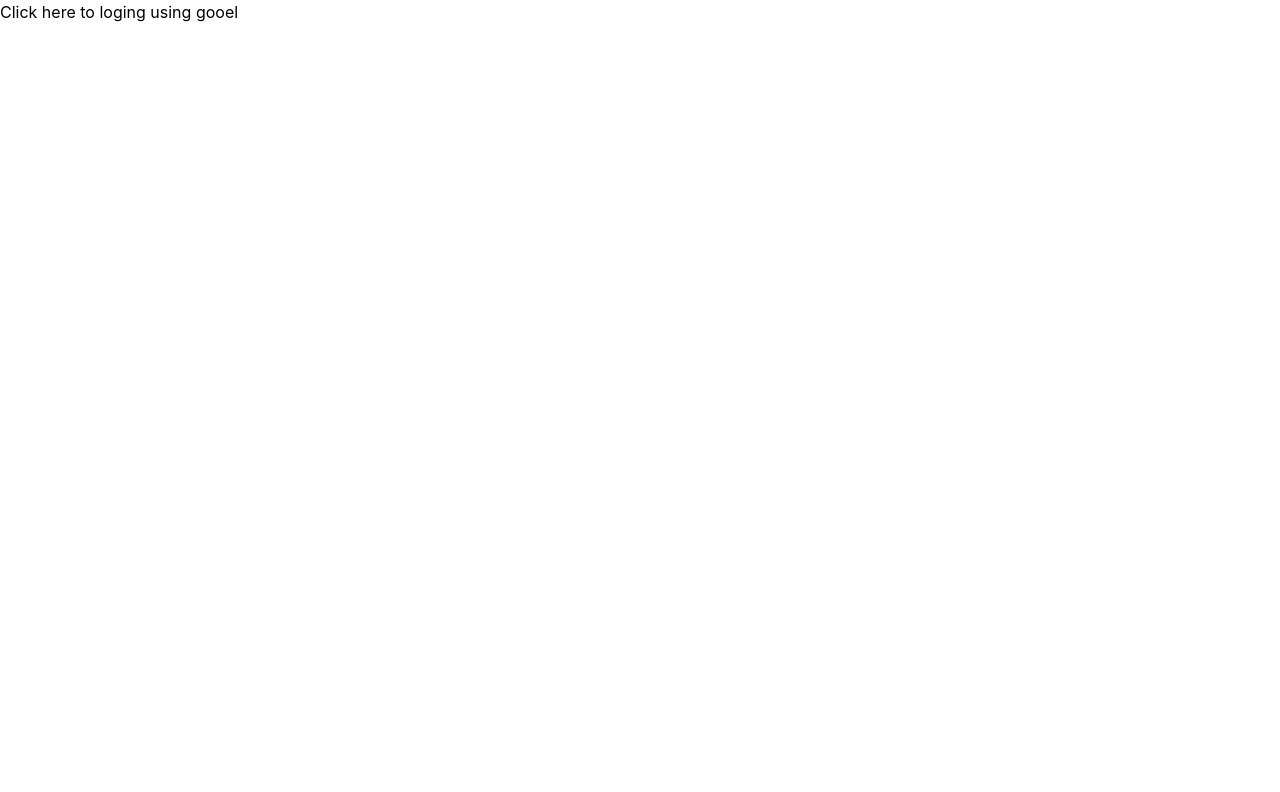
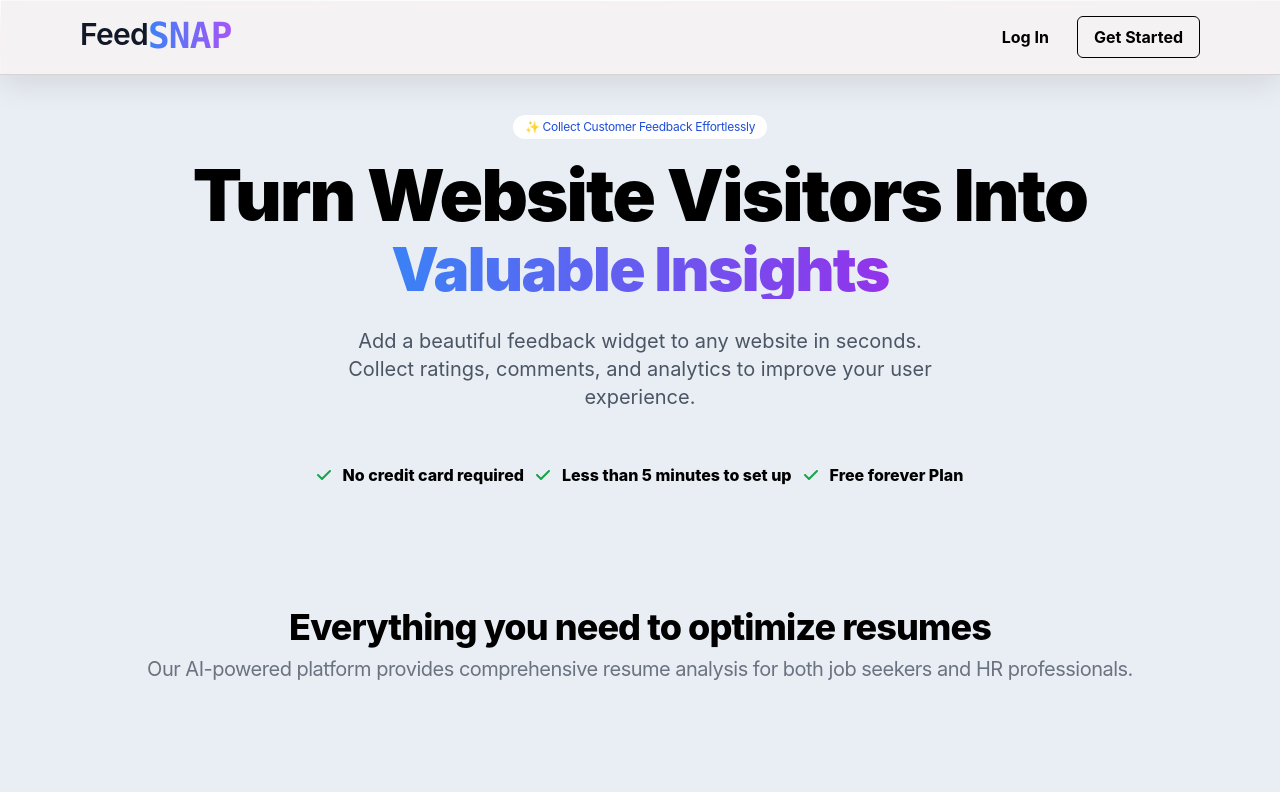
Before and after one commit to SnakeBoss7/feedSnap, a React (Create React App) app in the folder client/: page / in a window 1280 px wide. Shown: the top 792 px of the page. Built offline with nearby package versions, Linux system fonts and the light colour scheme; no server answers.

Commit message:
made basic home page

```diff
--- a/client/package.json
+++ b/client/package.json
@@ -3,6 +3,11 @@
   "version": "0.1.0",
   "private": true,
   "dependencies": {
+    "@fortawesome/fontawesome-svg-core": "^6.7.2",
+    "@fortawesome/free-brands-svg-icons": "^6.7.2",
+    "@fortawesome/free-regular-svg-icons": "^6.7.2",
+    "@fortawesome/free-solid-svg-icons": "^6.7.2",
+    "@fortawesome/react-fontawesome": "^0.2.2",
     "@testing-library/dom": "^10.4.0",
     "@testing-library/jest-dom": "^6.6.3",
     "@testing-library/react": "^16.3.0",
@@ -11,6 +16,7 @@
     "firebase": "^11.10.0",
     "react": "^19.1.0",
     "react-dom": "^19.1.0",
+    "react-router-dom": "^7.6.3",
     "react-scripts": "^5.0.1",
     "web-vitals": "^2.1.4"
   },
--- a/client/src/App.css
+++ b/client/src/App.css
@@ -40,3 +40,53 @@
     transform: rotate(360deg);
   }
 }
+
+.glass-card {
+
+    position: sticky;
+    top: 0;
+    overflow: hidden;
+  /* width: 240px; */
+  /* height: 360px; */
+  background: rgba(255, 244, 244, 0.562);
+  backdrop-filter: blur(5px);
+  -webkit-backdrop-filter: blur(5px);
+  /* border-radius: 20px; */
+  border-bottom: 1px solid rgba(187, 187, 187, 0.562);
+  box-shadow:
+    0 8px 32px rgba(0, 0, 0, 0.1),
+    inset 0 1px 0 rgba(255, 255, 255, 0.5),
+    inset 0 -1px 0 rgba(255, 255, 255, 0.1),
+    inset 0 0 0px 0px rgba(255, 255, 255, 0);
+    z-index: 9000000;
+}
+
+.glass-card::before {
+  content: '';
+  position: absolute;
+  top: 0;
+  left: 0;
+  right: 0;
+  height: 1px;
+  background: linear-gradient(
+    90deg,
+    transparent,
+    rgba(255, 255, 255, 0.8),
+    transparent
+  );
+}
+
+.glass-card::after {
+  content: '';
+  position: absolute;
+  top: 0;
+  left: 0;
+  width: 1px;
+  height: 100%;
+  background: linear-gradient(
+    180deg,
+    rgba(255, 255, 255, 0.8),
+    transparent,
+    rgba(255, 255, 255, 0.3)
+  );
+}
--- a/client/src/App.jsx
+++ b/client/src/App.jsx
@@ -1,10 +1,18 @@
 import logo from './logo.svg';
 import './App.css';
-import { Login } from './pages/login';
+import { Login } from './pages/login/index';
+import { Home } from './pages/landing/index';
+import { BrowserRouter, Route, Routes } from "react-router-dom";
 function App() {
 
   return (
-    <Login />
+    <BrowserRouter>
+      <Routes>
+        <Route path='/' element={<Home/>}/>
+        <Route path="/login" element={<Login />} />
+        <Route path="/dashboard" element={<Login />} />
+      </Routes>
+    </BrowserRouter>
   );
 }
 
--- /dev/null
+++ b/client/src/components/header/index.jsx
@@ -0,0 +1,83 @@
+import React, { useState } from "react";
+import { useEffect } from "react";
+import { Link } from "react-router-dom";
+// import { FaUsers,FaPagelines } from 'react-icons/fa';
+import { FontAwesomeIcon } from '@fortawesome/react-fontawesome';
+import { faMagic, faFileAlt, faUsers } from '@fortawesome/free-solid-svg-icons';
+
+export default function Header({ pages, links, icons }) {
+  const [isMenuOpen, setIsMenuOpen] = useState(false);
+  const [show, setShow] = useState(true);
+  const [lastScrollY, setLastScrollY] = useState(0);
+  const color = [
+    "bg-blue-600",
+    "bg-green-600",
+    "bg-purple-600",
+    "bg-orange-600",
+  ];
+  const toggleNav = () => {
+    console.log("hello");
+    setIsMenuOpen((prev) => !prev);
+  };
+  useEffect(() => {
+    const handleSize = () => {
+      if (window.innerWidth > 1024) {
+        setIsMenuOpen(false);
+      }
+    };
+    window.addEventListener("resize", handleSize);
+    return () => window.removeEventListener("resize", handleSize);
+  }, []);
+
+  useEffect(() => {
+    const handleScroll = () => {
+      if (isMenuOpen) {
+        setShow(true);
+        return;
+      }
+      if (typeof window !== "undefined") {
+        if (window.scrollY > lastScrollY && show) {
+          setShow(false);
+        } else if (window.scrollY < lastScrollY && !show) {
+          setShow(true);
+        }
+        setLastScrollY(window.scrollY);
+      }
+    };
+    window.addEventListener("scroll", handleScroll);
+    return () => {
+      window.removeEventListener("scroll", handleScroll);
+    };
+  }, [isMenuOpen, show, lastScrollY]);
+
+  return (
+    <header
+      className={`w-full transition-all duration-300 md:px-20 items-center p-4 glass-card border-b-1 ${
+        show ? "translate-y-0" : "translate-y-[-100px]"
+      }  border-black-600 flex flex-col ${isMenuOpen ? "h-[100vh]" : ""} `}>
+      <div className=" mx-auto container w-full flex justify-between ">
+        <div className="left text-3xl font-semibold tracking-tight flex  ">
+          <div className="text-gray-900 text-3xl text-top">Feed</div>
+          <div className="font-mono text-primary bg-gradient-to-r from-blue-500 to-purple-500 bg-clip-text text-transparent text-4xl text-bottom">SNAP</div>
+        </div>
+        <div className="right flex items-center gap-3">
+
+         <Link
+            className="text-bg_c transtition-all hover:bg-gradient-to-r from-blue-500 to-purple-500 bg-clip-text hover:text-transparent  ease-in-out duration-400 font-bold  px-4 py-2 rounded-md  hover:bg-gradient-to-r hover:from-blue-500 hover:via-blue-500 hover:to-purple-600 hover:text-white hover:border-white"
+            to="/signIn"
+          >
+            Log In
+          </Link>
+          <Link
+            className="text-bg_c transtition-all ease-in-out duration-400 font-bold border  border-black  px-4 py-2 rounded-md  hover:bg-gradient-to-r hover:from-blue-500 hover:via-blue-500 hover:to-purple-600 hover:text-white hover:border-white"
+            to="/signIn"
+          >
+            Get Started
+          </Link>
+        </div>
+      </div>
+
+
+    </header>
+  );
+}
--- /dev/null
+++ b/client/src/pages/landing/index.jsx
@@ -0,0 +1,84 @@
+import React from "react";
+import { useState } from "react";
+import Header from "../../components/header";
+import { faCheck, faMagic,faFileAlt,faUsers,faMagicWandSparkles } from '@fortawesome/free-solid-svg-icons';
+import { useNavigate } from "react-router-dom";
+import { Link } from "react-router-dom";
+import { FontAwesomeIcon } from "@fortawesome/react-fontawesome";
+
+
+export const  Home=()=> {
+
+    const navigate = useNavigate();
+
+
+
+
+  return (
+    <div
+      className=" flex flex-col gap-10 items-center"
+      style={{ backgroundColor: "#E9EEF4" }}
+    >
+      {/* Header section  */}
+      <Header />
+      {/* Hero section  */}
+      <div className="hero  flex flex-col items-center  w-full">
+        <span className=" mb-5 text-blue-700 text-xs font-normal tracking-tight bg-white px-3 py-1 rounded-xl hover:bg-gray-300 transition ease-in-out duration-300">
+          ✨ Collect Customer Feedback Effortlessly
+        </span>
+        <h1 className="text-center  md:text-7xl text-4xl mb-2 font-black tracking-tight">
+          Turn Website Visitors Into
+        </h1>
+        <h1
+          className="  bg-gradient-to-r from-blue-500 to-purple-600 bg-clip-text text-transparent
+ text-center text-6xl  font-black tracking-tight"
+        >
+          Valuable Insights
+        </h1>
+        <p className="text-xl md:w-1/2 w-full p-2 text-center my-1  font-normal text-gray-600  mt-5">
+          Add a beautiful feedback widget to any website in seconds. Collect
+          ratings, comments, and analytics to improve your user experience.
+        </p>
+      </div>
+      <div class="features flex gap-3 px-5 items-center">
+        <div class="div flex flex-wrap text-center items-center font-extrabold flex-col sm:flex-row sm:gap-3"> <FontAwesomeIcon icon={faCheck} className="text-green-600"/>  No credit card required</div>
+        <div class="div flex flex-wrap text-center items-center font-extrabold flex-col sm:flex-row sm:gap-3"> <FontAwesomeIcon icon={faCheck} className="text-green-600"/> Less than 5 minutes to set up</div>
+        <div class="div flex flex-wrap text-center items-center font-extrabold flex-col sm:flex-row sm:gap-3"> <FontAwesomeIcon icon={faCheck} className="text-green-600"/>  Free forever Plan</div>
+      </div>
+      {/* Message section  */}
+      <div className=" mt-10 message flex flex-col items-center w-full">
+        <div className="message_content text-center text-sm font-normal text-gray-600  tracking-tight">
+          <h1 className="text-4xl mb-2 mt-10 font-extrabold px-3 text-black tracking-tight">
+            Everything you need to optimize resumes
+          </h1>
+          <p className="lg:text-xl text-lg px-5 text-gray-500 tracking-tight ">
+            Our AI-powered platform provides comprehensive resume analysis for
+            both job seekers and HR professionals.
+          </p>
+        </div>
+      </div>
+
+      {/* Analyse redirection section  */}
+      <div className=" px-5  mx-auto md:container md:p-0 w-full">
+        <div class="box h-[300px] flex flex-col p-5 items-center justify-evenly w-full  bg-gradient-to-r from-primary via-primary_lg to-purple-500 text-white font-normal tracking-tight  rounded-xl">
+          <div class="textual_dta">
+            <h1 className="md:text-4xl text-3xl text-center font-extrabold ">
+              Ready to optimize your resume?
+            </h1>
+            <h3 className="text-center text-gray-200 text-sm mt-4 font-bold tracking-tight">
+              Join thousands of professionals who have improved their job
+              prospects with ResumeAI.
+            </h3>
+          </div>
+          <Link
+            to="/single_analyzer"
+            className="border-2 flex justify-center items-center gap-3
+            rounded-lg text-lg bg-white text-black font-bold w-auto px-4 py-2"
+          >
+            Start Free Analysis <faArrowRight />
+          </Link>
+        </div>
+      </div>
+    </div>
+  );
+}
--- a/client/src/pages/login/index.jsx
+++ b/client/src/pages/login/index.jsx
@@ -16,7 +16,7 @@
                 console.log('Login success',res);
             }catch(err)
             {
-                console.err('login failed',err);
+                console.log('login failed',err);
             }
         }
 
```
Also changed, not shown: client/src/pages/dashboard/index.jsx (added), client/src/pages/dashboard/outlets/analytics.jsx (added), client/src/pages/dashboard/outlets/dashboard.jsx (added), 1 other file (tests, documents, lock files or other folders).
